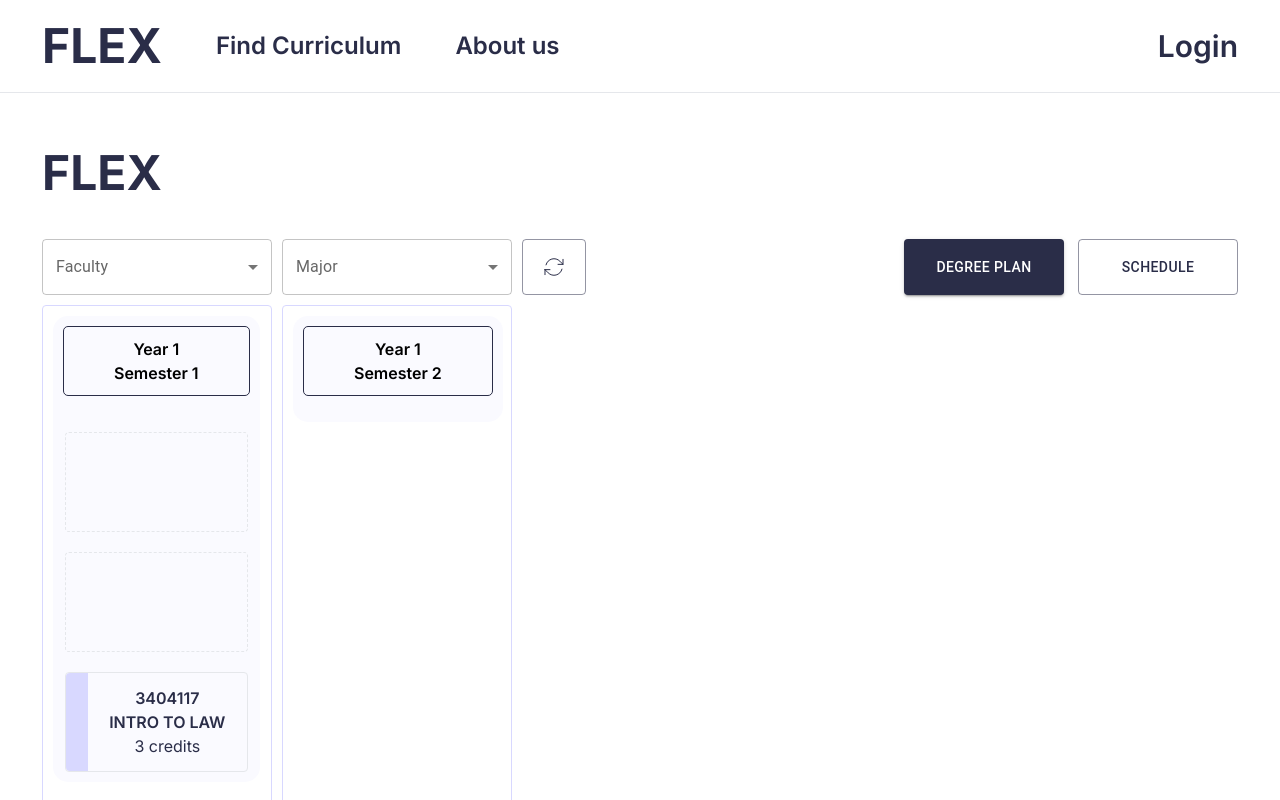
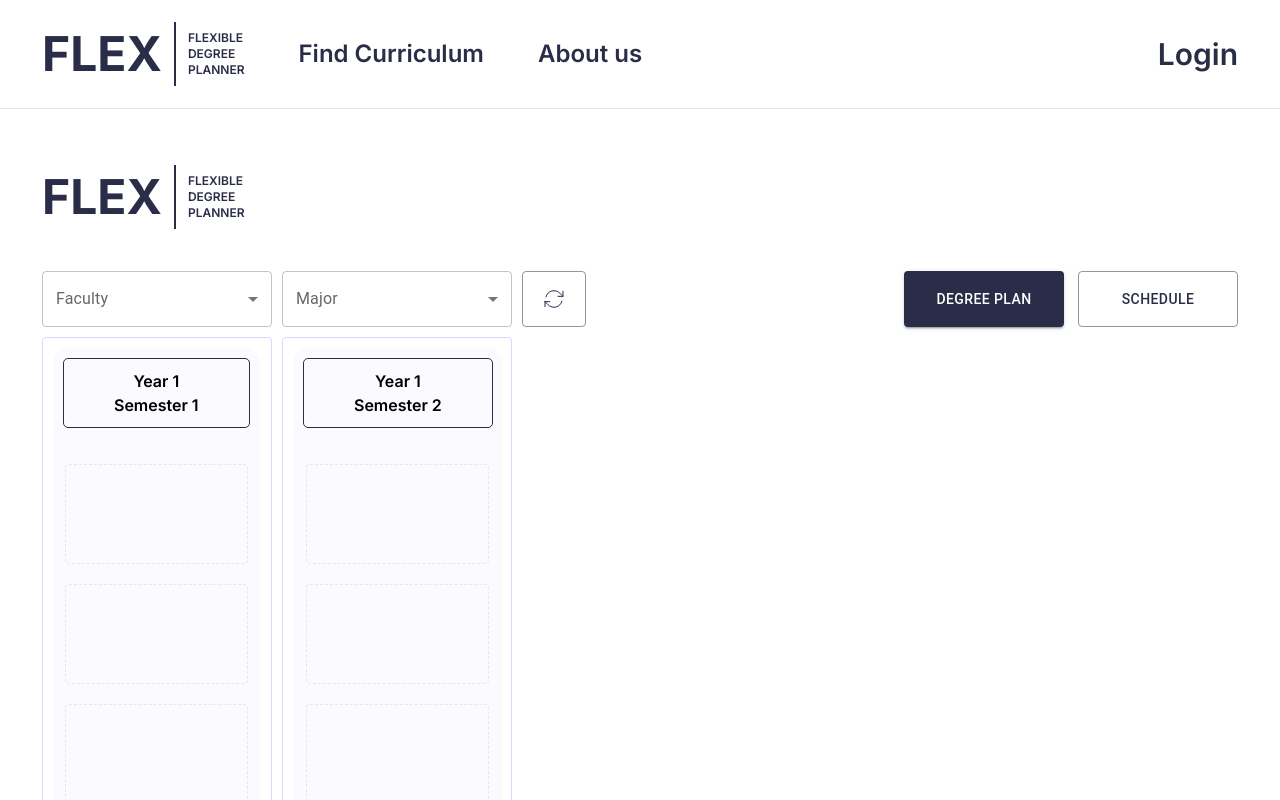
Before and after one commit to dance-notch/flex, a Next.js app: page / in a window 1280 px wide. Shown: the top 800 px of the page. Built offline with nearby package versions, Linux system fonts and the light colour scheme.

Commit message:
Edit: New logo flex

```diff
--- a/src/components/CurriculumSection.js
+++ b/src/components/CurriculumSection.js
@@ -87,9 +87,14 @@ function CurriculumSection({ semester, setSemester, course, setCourse }) {
     <ThemeProvider theme={theme}>
       <section className="w-full px-[42px] py-[56px]">
         {" "}
-        <h1 className="text-primary text-5xl font-bold uppercase mb-[42px]">
-          Flex
-        </h1>
+        <div className="flex items-center mb-[42px] text-primary uppercase">
+          <h1 className=" text-5xl font-bold pr-3 py-2 border-r-2 border-primary">
+            Flex
+          </h1>
+          <p className="pl-3 py-2 text-xs font-semibold">
+            flexible <br /> degree <br /> planner
+          </p>
+        </div>
         <FilterSection />
         <div className="w-full flex gap-2.5 max-h-screen overflow-auto">
           {semester.map((item) => {
@@ -100,7 +105,26 @@ function CurriculumSection({ semester, setSemester, course, setCourse }) {
                     Year {item.year} <br />
                     Semester {item.semester}
                   </p>
-                  {item.year === 1 && item.semester === 1 ? (
+                  {[1, 2, 3, 4, 5, 6, 7, 8, 9].map((index2) => {
+                    return (
+                      <Dropbox
+                        id={"" + item.year + item.semester + index2}
+                        year={item.year}
+                        semester={item.semester}
+                      >
+                        {item.dropbox[index2] ? (
+                          <SubjectBox
+                            course={course}
+                            id={course[item.dropbox[index2]].dropbox}
+                            codeId={item.dropbox[index2]}
+                          />
+                        ) : (
+                          <></>
+                        )}
+                      </Dropbox>
+                    );
+                  })}
+                  {/* {item.year === 1 && item.semester === 1 ? (
                     <>
                       <Dropbox
                         id={"111"}
@@ -144,7 +168,7 @@ function CurriculumSection({ semester, setSemester, course, setCourse }) {
                     </>
                   ) : (
                     <></>
-                  )}
+                  )} */}
                 </div>
               </div>
             );
--- a/src/components/Navbar.js
+++ b/src/components/Navbar.js
@@ -5,7 +5,16 @@ function Navbar() {
     <nav className="px-[42px] w-full py-[22px] border-b-[1px]">
       <ul className="flex justify-between items-center text-primary">
         <div className="flex items-center gap-[54px]">
-          <li className="text-5xl font-bold uppercase">Flex</li>
+          <li className="text-5xl font-bold uppercase">
+            <div className="flex items-center text-primary">
+              <h1 className=" text-5xl font-bold uppercase pr-3 py-2 border-r-2 border-primary">
+                Flex
+              </h1>
+              <p className="pl-3 py-2 text-xs font-semibold">
+                flexible <br /> degree <br /> planner
+              </p>
+            </div>
+          </li>
           <li className="text-2xl font-semibold text-2x">Find Curriculum</li>
           <li className="text-2xl font-semibold">About us</li>
         </div>
```
